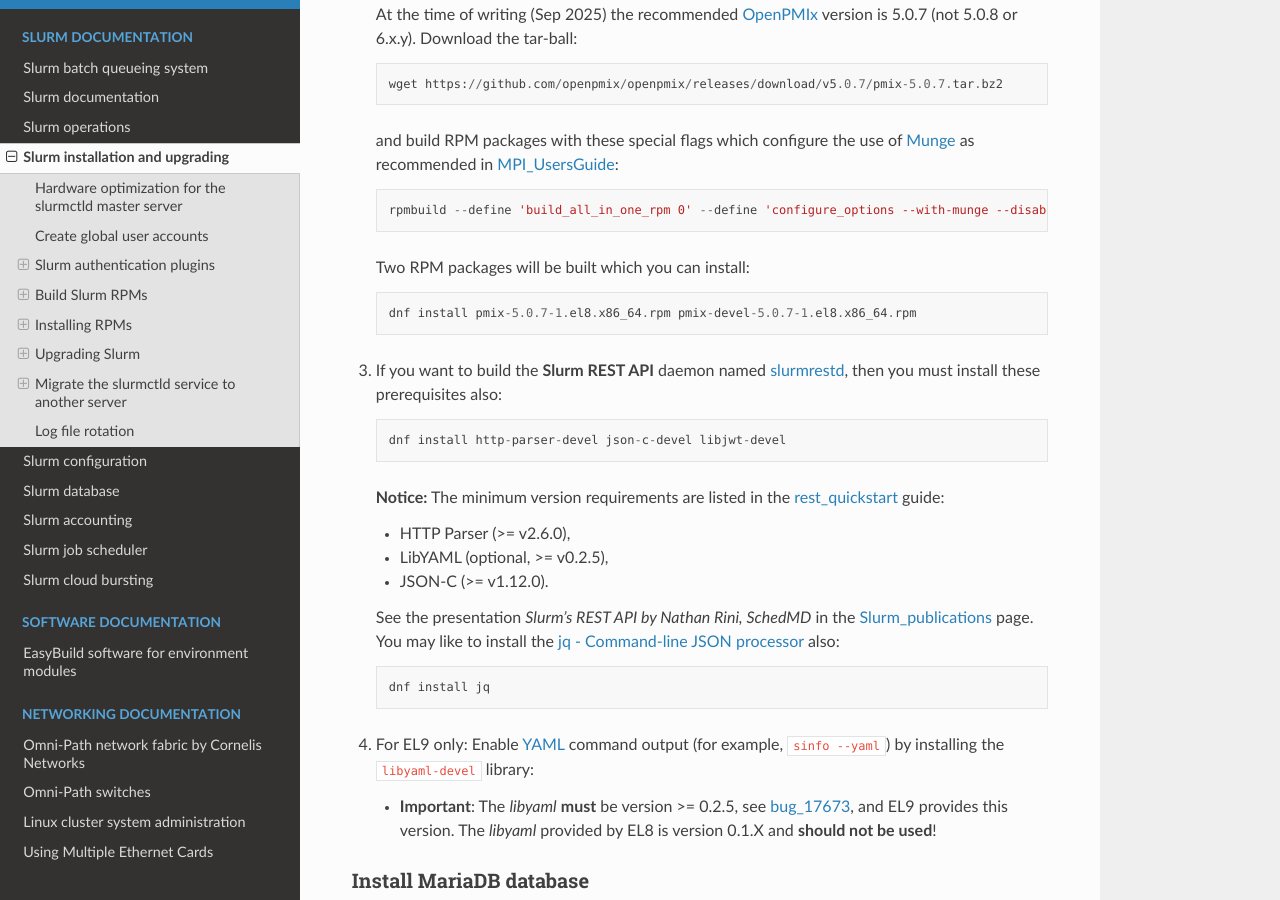
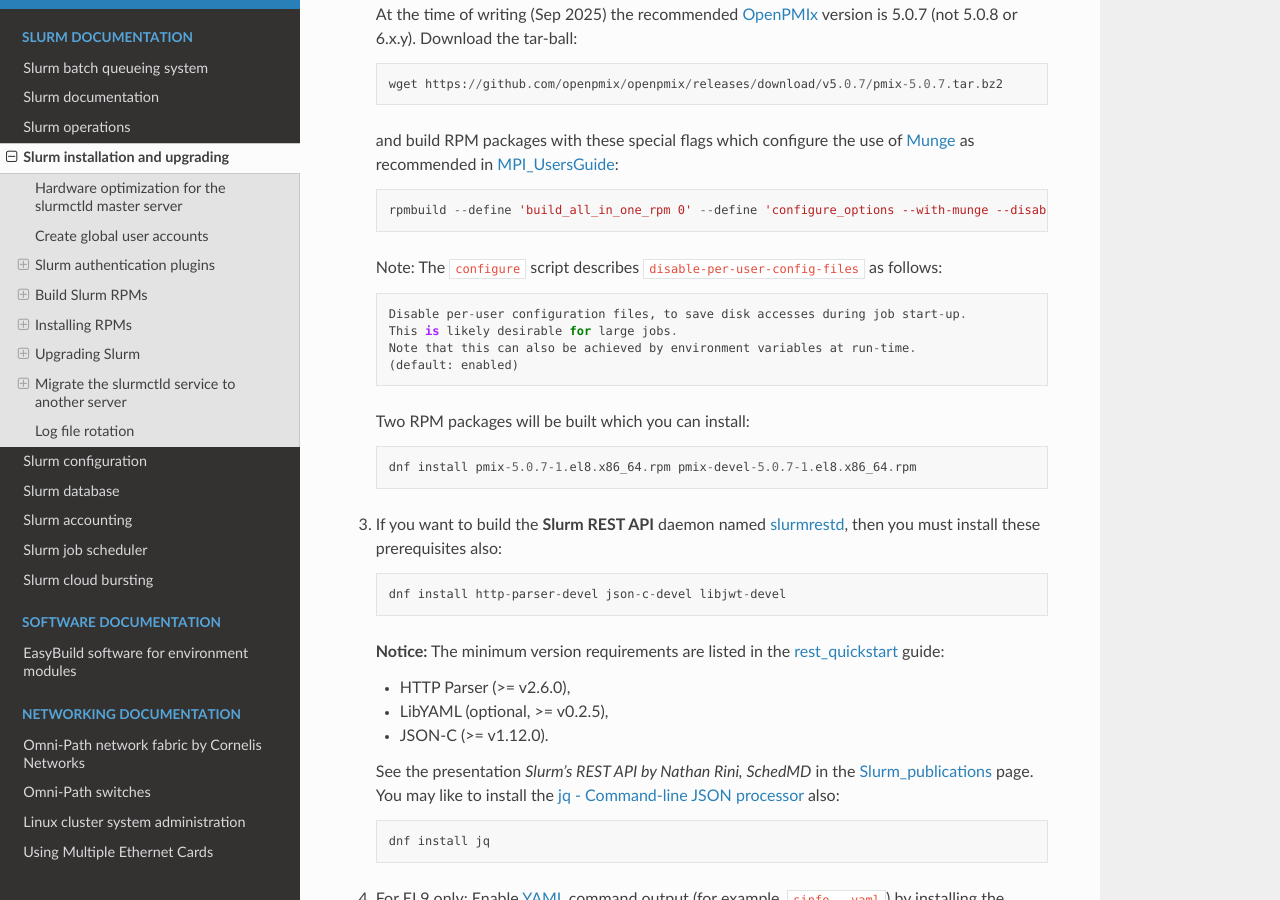
Before and after one commit to OleHolmNielsen/Niflheim_system, a Sphinx documentation site: the page built from docs/Slurm_installation.rst, in a window 1280 px wide and 900 px high, scrolled down 9327 px. Built offline with Sphinx 7.4.7 and the Read the Docs theme 3.1.0, drawn with Linux system fonts in a browser that asks for light colours.

Commit message:
PMIx build option disable-per-user-config-files

```diff
--- a/docs/Slurm_installation.rst
+++ b/docs/Slurm_installation.rst
@@ -416,6 +416,13 @@
 
      rpmbuild --define 'build_all_in_one_rpm 0' --define 'configure_options --with-munge --disable-per-user-config-files' -tb pmix-5.0.7.tar.bz2
 
+   Note: The ``configure`` script describes ``disable-per-user-config-files`` as follows::
+
+     Disable per-user configuration files, to save disk accesses during job start-up.
+     This is likely desirable for large jobs.
+     Note that this can also be achieved by environment variables at run-time.
+     (default: enabled)
+
    Two RPM packages will be built which you can install::
 
      dnf install pmix-5.0.7-1.el8.x86_64.rpm pmix-devel-5.0.7-1.el8.x86_64.rpm
@@ -444,7 +451,7 @@
 
 .. _IPMI: https://en.wikipedia.org/wiki/Intelligent_Platform_Management_Interface
 .. _OpenPMIx: https://github.com/openpmix/openpmix
-.. _OpenPMIx_documentation: https://docs.openpmix.org/en/latest/
+.. _OpenPMIx_documentation: https://docs.openpmix.org/en/v5.0.8/
 .. _MPI_UsersGuide: https://slurm.schedmd.com/mpi_guide.html
 .. _slurmrestd: https://slurm.schedmd.com/rest.html
 .. _rest_quickstart: https://slurm.schedmd.com/rest_quickstart.html#prereq
```
